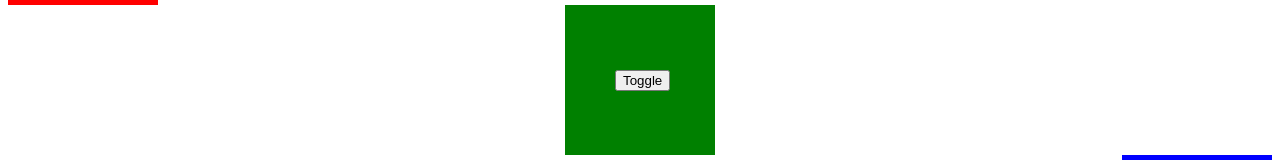
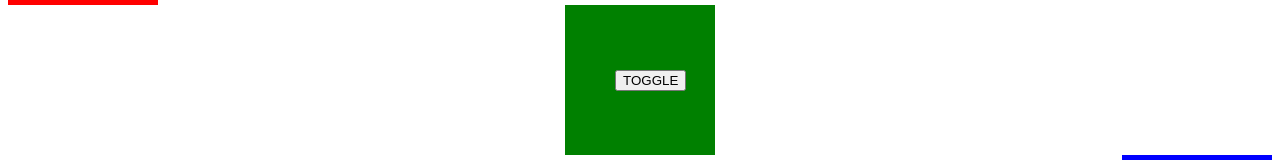
Before and after one commit to santanujana12/React-Hook-Prac, a React (Create React App) app: page / in a window 1280 px wide. Shown: the part 153-313 px from the top of the page. Built offline with nearby package versions, Linux system fonts and the light colour scheme.

Commit message:
Changed font to caps

```diff
--- a/src/Components/PlayingDivs/ToggleDivs.jsx
+++ b/src/Components/PlayingDivs/ToggleDivs.jsx
@@ -7,7 +7,7 @@ const TogglingDiv = ()=>{
     <div style={{display:"flex",flexDirection:"column"}}>
       <div style={{height:"150px", width:"150px",backgroundColor:"red",alignSelf:(isToggled?"flex-end":"flex-start")}}/>
       <div style={{height:"150px", width:"150px",backgroundColor:"green",alignSelf:"center",display:"flex"}}>
-        <button style={{alignSelf:"center",marginLeft:"50px",cursor:"pointer"}} onClick={()=>setisToggled(!isToggled)}>Toggle</button>
+        <button style={{alignSelf:"center",marginLeft:"50px",cursor:"pointer"}} onClick={()=>setisToggled(!isToggled)}>TOGGLE</button>
       </div>
       <div style={{height:"150px", width:"150px",backgroundColor:"blue",alignSelf:(isToggled?"flex-start":"flex-end")}}/>
     </div>
```
